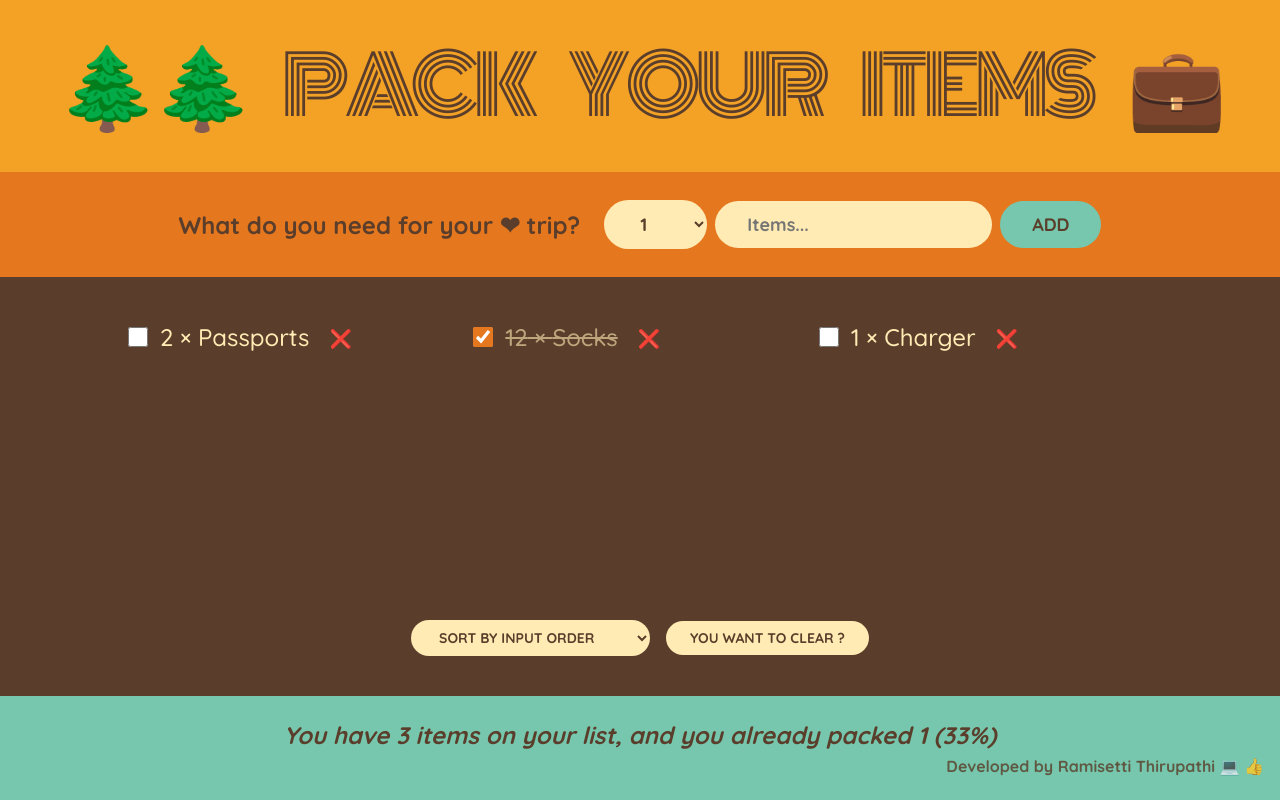
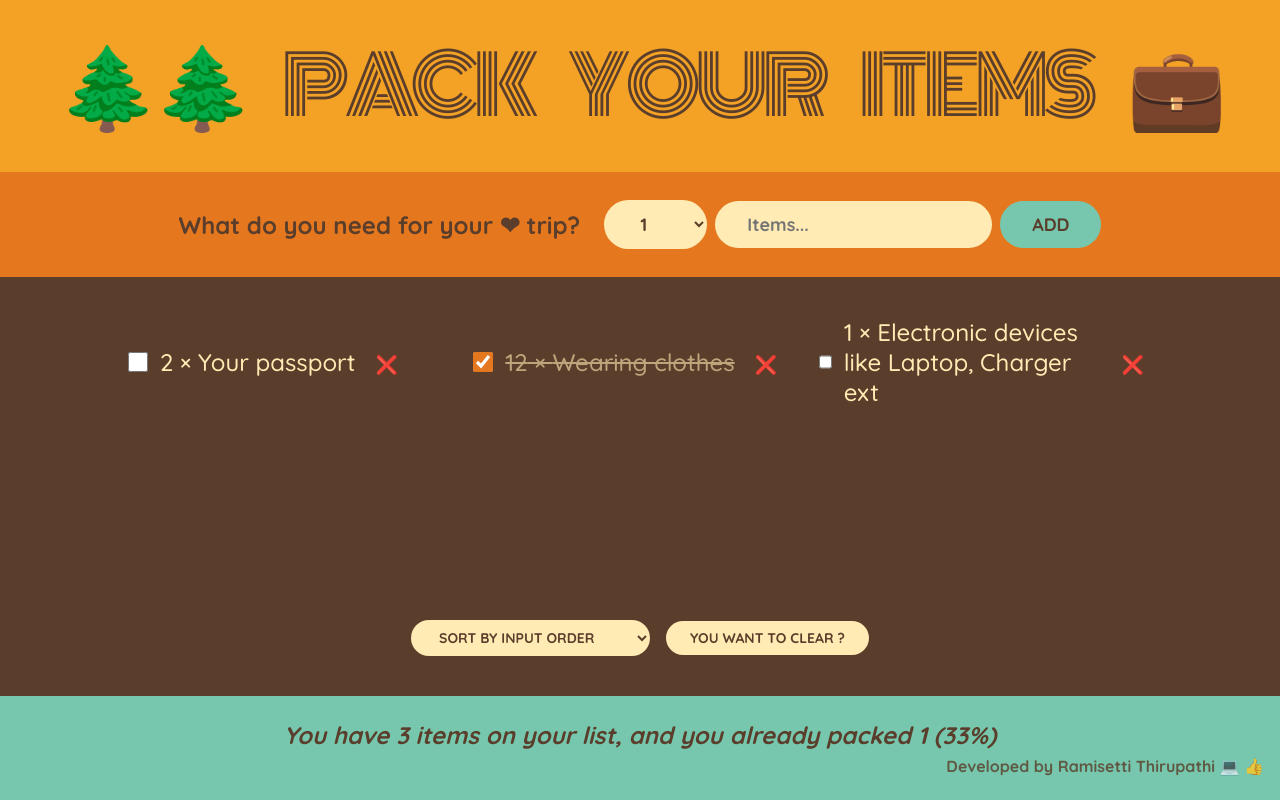
Before and after one commit to thirupathirao015/travel-packing-react-application, a React (Create React App) app: page / in a window 1280 px wide. Built offline with nearby package versions, Linux system fonts and the light colour scheme.

Commit message:
Update packing list descriptions in App.js

```diff
--- a/src/App.js
+++ b/src/App.js
@@ -6,9 +6,9 @@ import PackingList from "./components/PackingList";
 import Stats from "./components/Stats";
 
 const initialItems = [
-  { id: 1, description: "Passports", quantity: 2, packed: false },
-  { id: 2, description: "Socks", quantity: 12, packed: true },
-  { id: 3, description: "Charger", quantity: 1, packed: false },
+  { id: 1, description: "Your passport", quantity: 2, packed: false },
+  { id: 2, description: "Wearing clothes", quantity: 12, packed: true },
+  { id: 3, description: "Electronic devices like Laptop, Charger ext", quantity: 1, packed: false },
 ];
 
 export default function App() {
```
